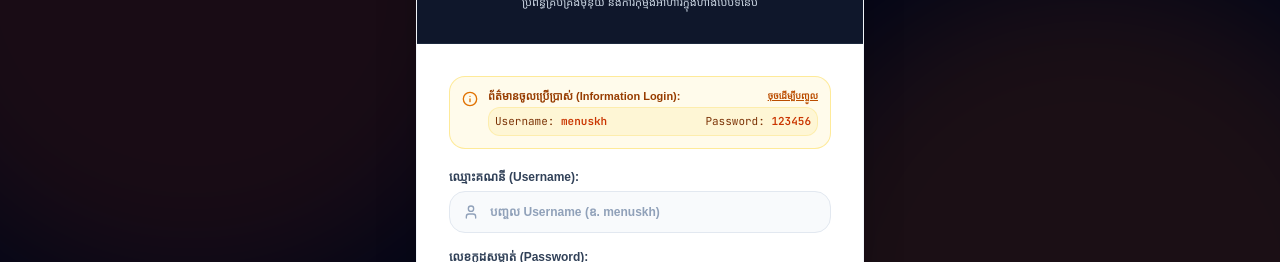
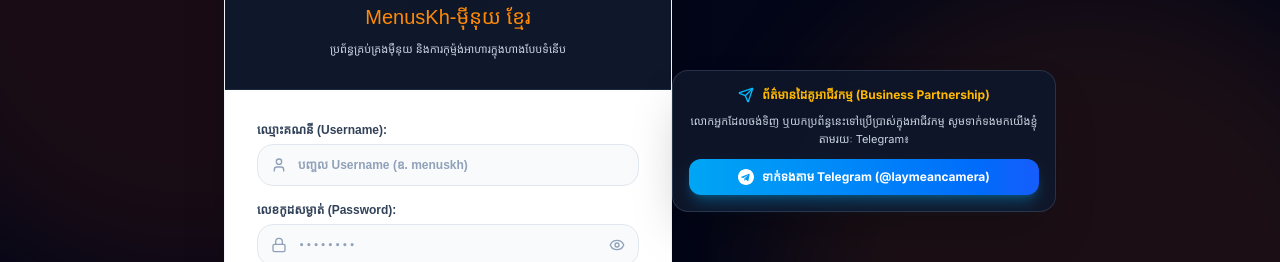
Before and after one commit to laymeancamera/MenusKh.site, a React (Vite) app: page / in a window 1280 px wide. Shown: the part 267-529 px from the top of the page. Built offline with nearby package versions, Linux system fonts and the light colour scheme; no server answers; a web font is replaced by a local one.

Commit message:
feat: remove demo credential autofill box
Clean up the login screen by removing the demo credentials UI to improve security and production readiness.

```diff
--- a/src/components/LoginScreen.tsx
+++ b/src/components/LoginScreen.tsx
@@ -8,7 +8,8 @@
   EyeOff,
   Info,
   Loader2,
-  CheckCircle2
+  CheckCircle2,
+  Send
 } from 'lucide-react';
 
 interface LoginScreenProps {
@@ -160,29 +161,6 @@
         {/* Form Body */}
         <div className="p-6 sm:p-8 space-y-5">
 
-          {/* Demo Credentials Quick Box */}
-          <div
-            onClick={autofillDemo}
-            className="bg-amber-50 border border-amber-200/80 rounded-2xl p-3 text-amber-900 text-xs flex items-start gap-2.5 cursor-pointer hover:bg-amber-100/80 transition-all group"
-            title="ចុចទីនេះដើម្បីបញ្ចូលព័ត៌មានចូលប្រើប្រាស់ដោយស្វ័យប្រវត្តិ"
-          >
-            <Info className="w-4 h-4 text-amber-600 shrink-0 mt-0.5" />
-            <div className="flex-1">
-              <div className="flex justify-between items-center">
-                <span className="font-extrabold text-[11px] text-amber-800">
-                  ព័ត៌មានចូលប្រើប្រាស់ (Information Login):
-                </span>
-                <span className="text-[9px] font-bold text-amber-700 underline group-hover:text-amber-900">
-                  ចុចដើម្បីបញ្ចូល
-                </span>
-              </div>
-              <div className="mt-1 font-mono text-[11px] text-amber-900 bg-amber-100/60 p-1.5 rounded-xl border border-amber-200/50 flex justify-between">
-                <span>Username: <strong className="text-orange-700">menuskh</strong></span>
-                <span>Password: <strong className="text-orange-700">123456</strong></span>
-              </div>
-            </div>
-          </div>
-
           {/* Error Banner */}
           {error && (
             <div className="bg-rose-50 border border-rose-200 text-rose-700 px-3.5 py-2.5 rounded-xl text-xs font-bold flex items-center gap-2 animate-shake">
@@ -270,6 +248,28 @@
 
       </div>
 
+      {/* Business Partner Contact / Telegram Box */}
+      <div className="mt-4 w-full max-w-sm bg-slate-900/90 backdrop-blur-md border border-slate-700/70 rounded-2xl p-4 text-center text-slate-200 shadow-2xl space-y-2.5 relative z-10">
+        <div className="flex items-center justify-center gap-2 text-amber-400 text-xs font-bold">
+          <Send className="w-4 h-4 text-sky-400" />
+          <span>ព័ត៌មានដៃគូអាជីវកម្ម (Business Partnership)</span>
+        </div>
+        <p className="text-[11px] text-slate-300 leading-relaxed">
+          លោកអ្នកដែលចង់ទិញ ឬយកប្រព័ន្ធនេះទៅប្រើប្រាស់ក្នុងអាជីវកម្ម សូមទាក់ទងមកយើងខ្ញុំតាមរយៈ Telegram៖
+        </p>
+        <a
+          href="https://t.me/laymeancamera"
+          target="_blank"
+          rel="noopener noreferrer"
+          className="inline-flex items-center justify-center gap-2 px-4 py-2.5 bg-gradient-to-r from-sky-500 to-blue-600 hover:from-sky-400 hover:to-blue-500 text-white text-xs font-bold rounded-xl shadow-lg shadow-sky-500/30 transition-all hover:scale-[1.02] active:scale-[0.98] w-full"
+        >
+          <svg className="w-4 h-4 fill-current" viewBox="0 0 24 24">
+            <path d="M12 0C5.37 0 0 5.37 0 12s5.37 12 12 12 12-5.37 12-12S18.63 0 12 0zm5.56 8.16l-1.97 9.28c-.15.67-.55.83-1.12.52l-3.01-2.22-1.45 1.4c-.16.16-.3.3-.61.3l.21-3.04 5.54-5.01c.24-.22-.05-.34-.37-.13l-6.85 4.31-2.95-.92c-.64-.2-.65-.64.13-.95l11.53-4.44c.53-.2 1 .12.83.9z"/>
+          </svg>
+          <span>ទាក់ទងតាម Telegram (@laymeancamera)</span>
+        </a>
+      </div>
+
     </div>
   );
 }
```
